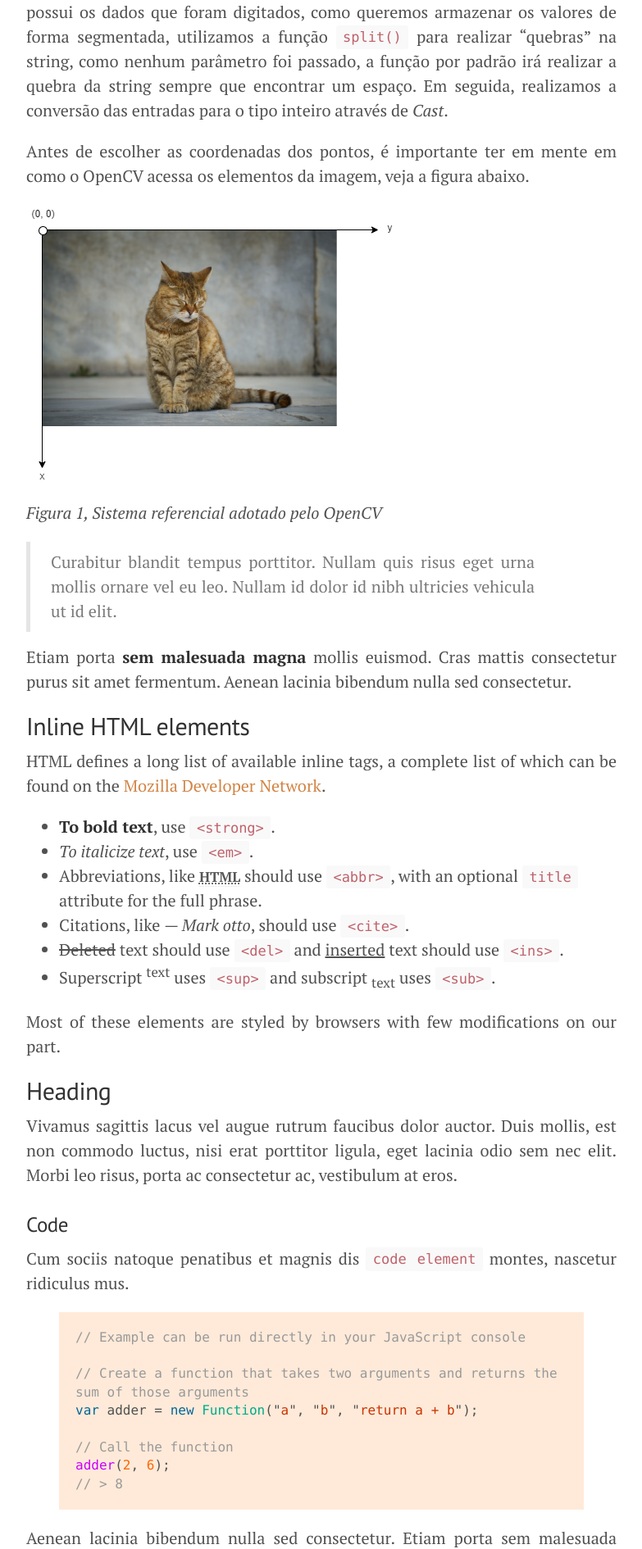
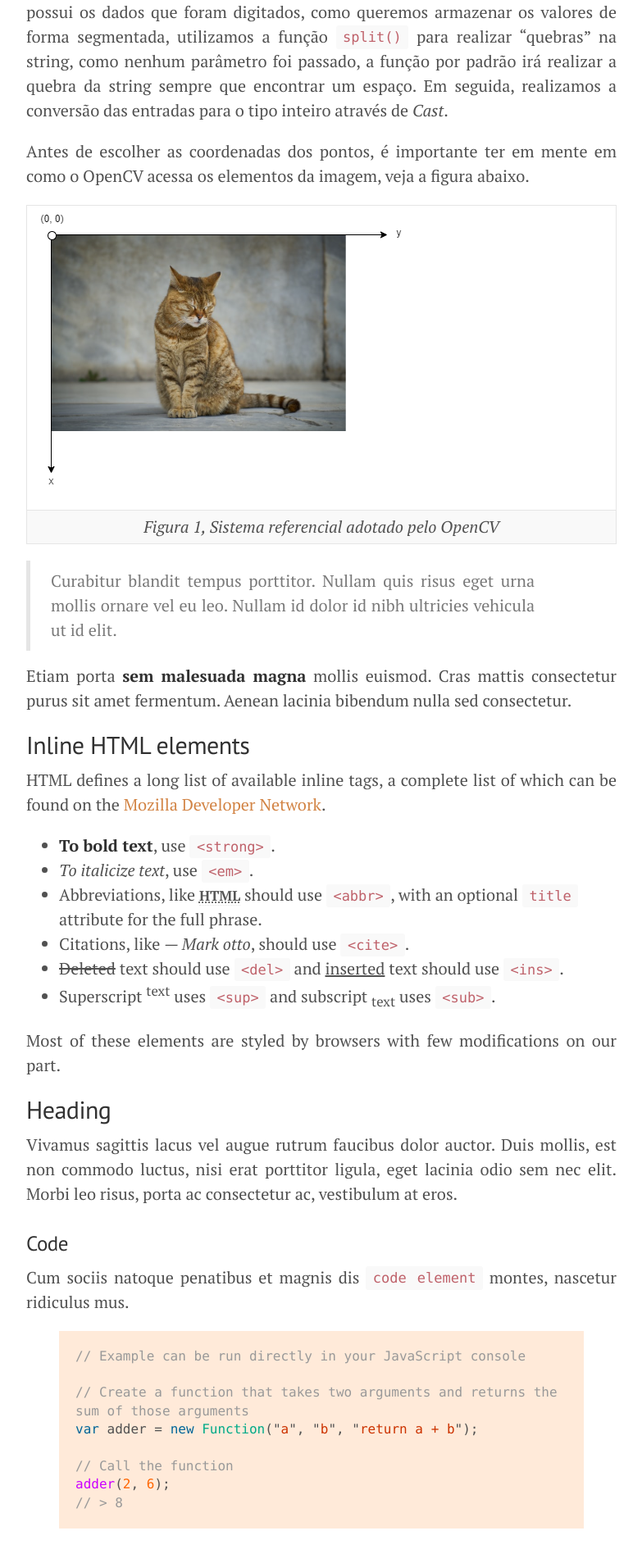
Before and after one commit to lucasamds/lucasamds.github.io, a Jekyll site: the page built from _posts/2021-02-25-manipulando-pixels.md, in a window 1280 px wide. Shown: the part 3034-4924 px from the top of the page at 82% size, without its empty margins (248-1031 px from the left). Built offline with Jekyll 4.4.1, drawn with Linux system fonts in a browser that asks for light colours.

Commit message:
Update 2021-02-25-manipulando-pixels.md

```diff
--- a/_posts/2021-02-25-manipulando-pixels.md
+++ b/_posts/2021-02-25-manipulando-pixels.md
@@ -97,8 +97,9 @@
 
 Antes de escolher as coordenadas dos pontos, é importante ter em mente em como o OpenCV acessa os elementos da imagem, veja a figura abaixo.
 
-![eixos.png](https://raw.githubusercontent.com/lucasamds/lucasamds.github.io/main/public/images/eixos.png)
-*Figura 1, Sistema referencial adotado pelo OpenCV*
+|![eixos.png](https://raw.githubusercontent.com/lucasamds/lucasamds.github.io/main/public/images/eixos.png)|
+|:--:|
+| *Figura 1, Sistema referencial adotado pelo OpenCV* |
 
 
 
```
